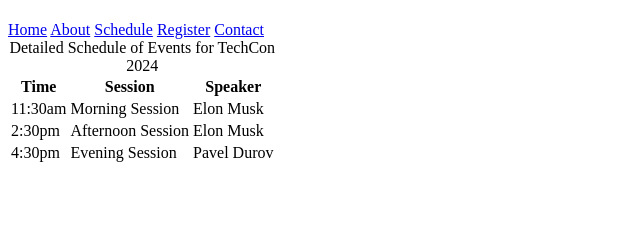
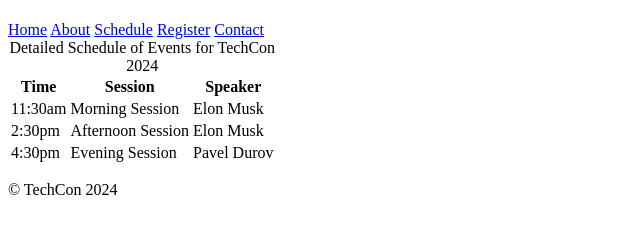
Before and after one commit to jamxsmoses/TechCon_HTML, a plain HTML site: page techcon_website/schedule.html in a window 1280 px wide. Shown: the part 59-292 px from the top of the page, without its empty margins (0-640 px from the left). Drawn offline with Linux system fonts and the light colour scheme.

Commit message:
Updating schedule.html

```diff
--- a/techcon_website/schedule.html
+++ b/techcon_website/schedule.html
@@ -40,6 +40,8 @@
             </tr>
         </table>
     </main>
-
+    <footer>
+        <p>&copy TechCon 2024</p>
+    </footer>
 </body>
 </html>
```
